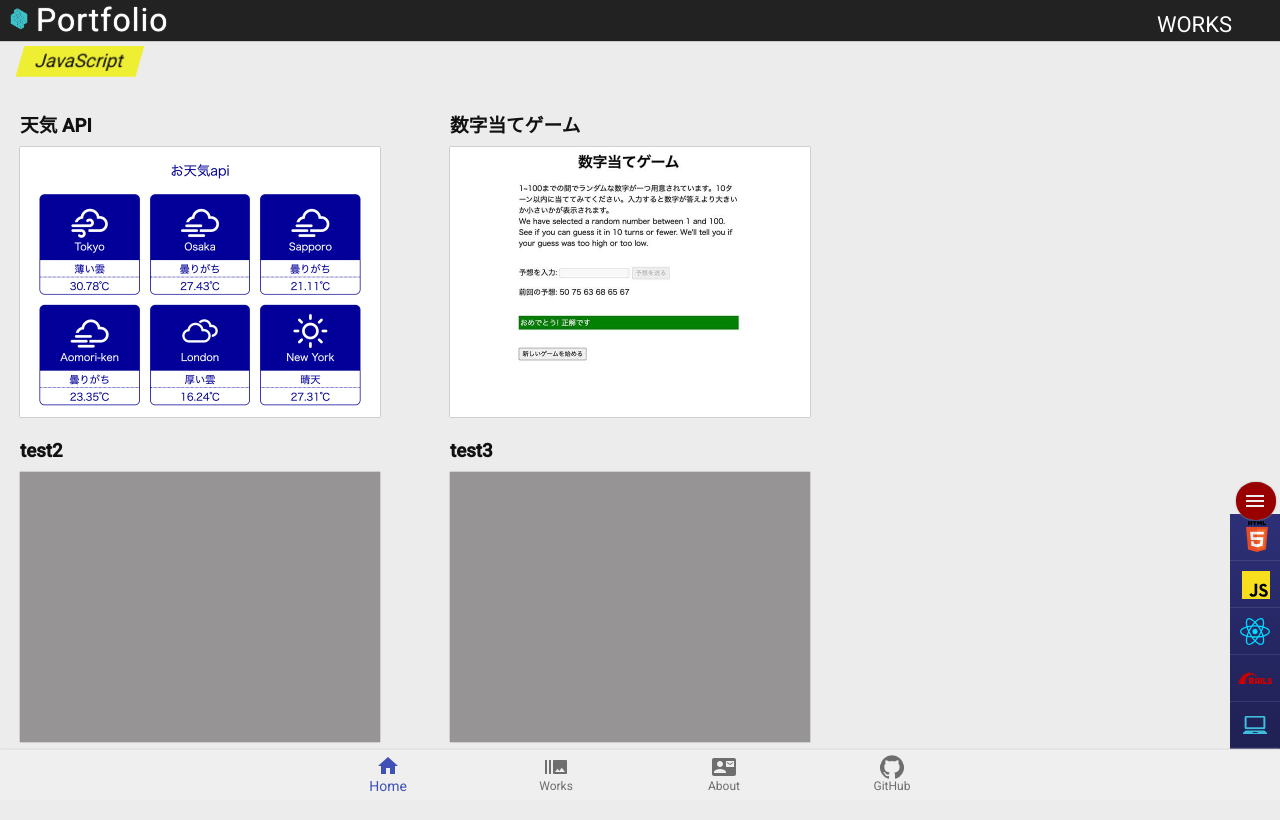
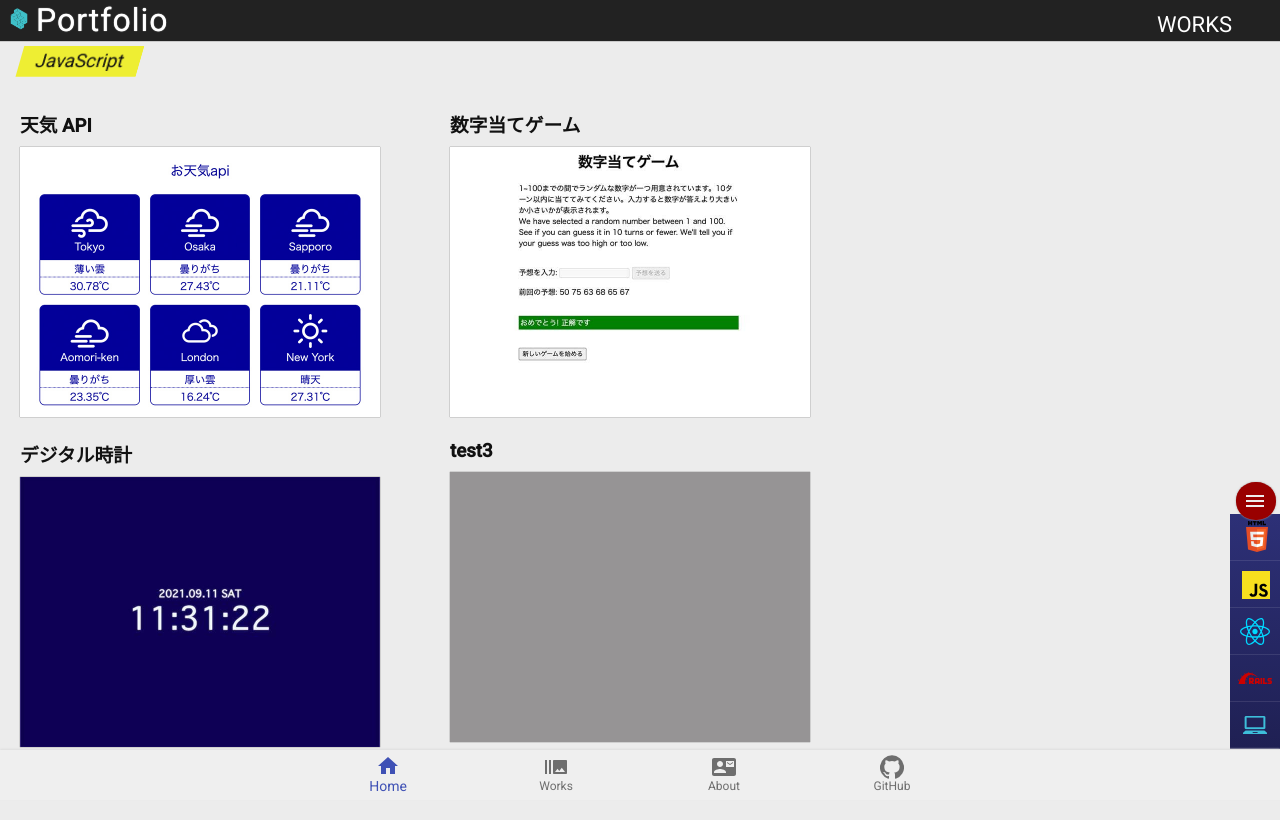
Before and after one commit to daita2021/portfolio, a React (Create React App) app: page /works/js in a window 1280 px wide. Built offline with nearby package versions, Linux system fonts and the light colour scheme.

Commit message:
js記事追加

```diff
--- a/src/containers/Js.jsx
+++ b/src/containers/Js.jsx
@@ -7,6 +7,7 @@ import CircularProgress from "@material-ui/core/CircularProgress";
 import TestImg from "../images/test.jpg";
 import Weather from "../images/weather.jpg";
 import NumberGuees from "../images/number.jpg";
+import Clock from "../images/clock.jpg";
 
 export const Js = () => {
   const [isloading, setLoading] = useState(true);
@@ -32,7 +33,7 @@ export const Js = () => {
       <div className="commonBox worksFlex">
         <Article title="天気 API" imgUrl={Weather} siteUrl="http://portfoliotam.starfree.jp/weather-api/" description="Weather APIを利用した天気情報表示ツールです"></Article>
         <Article title="数字当てゲーム" imgUrl={NumberGuees} siteUrl="http://portfoliotam.starfree.jp/number-guessing/number-guessing-game.html" description="1~100までの数字を10ターン以内に当てるゲームです"></Article>
-        <Article title="test2" imgUrl={TestImg}></Article>
+        <Article title="デジタル時計" imgUrl={Clock} siteUrl="https://jolly-carson-b80976.netlify.app/" description="デジタル表示の時計です"></Article>
         <Article title="test3" imgUrl={TestImg}></Article>
       </div>
     </>
```
Also changed, not shown: src/images/clock.jpg (added).
